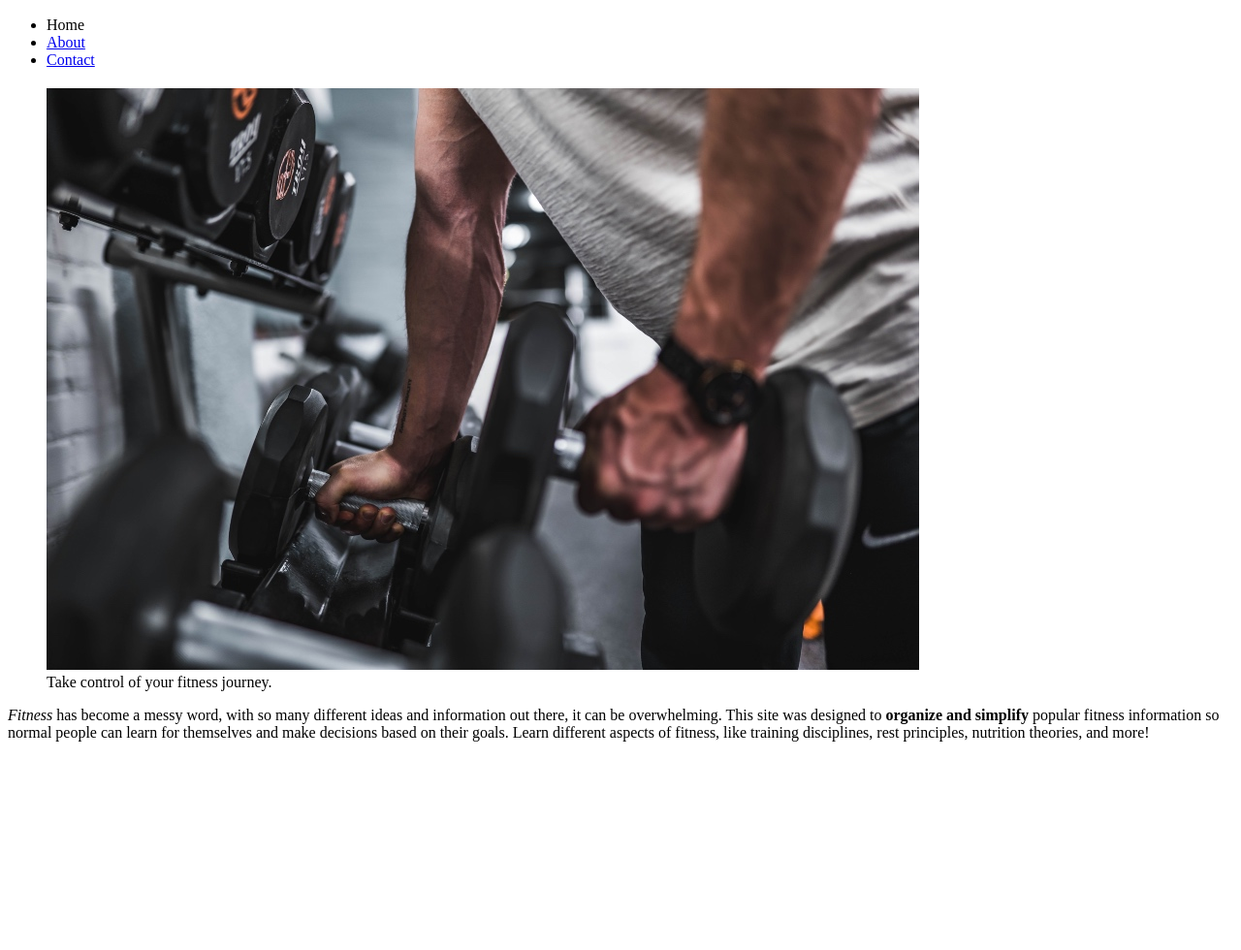
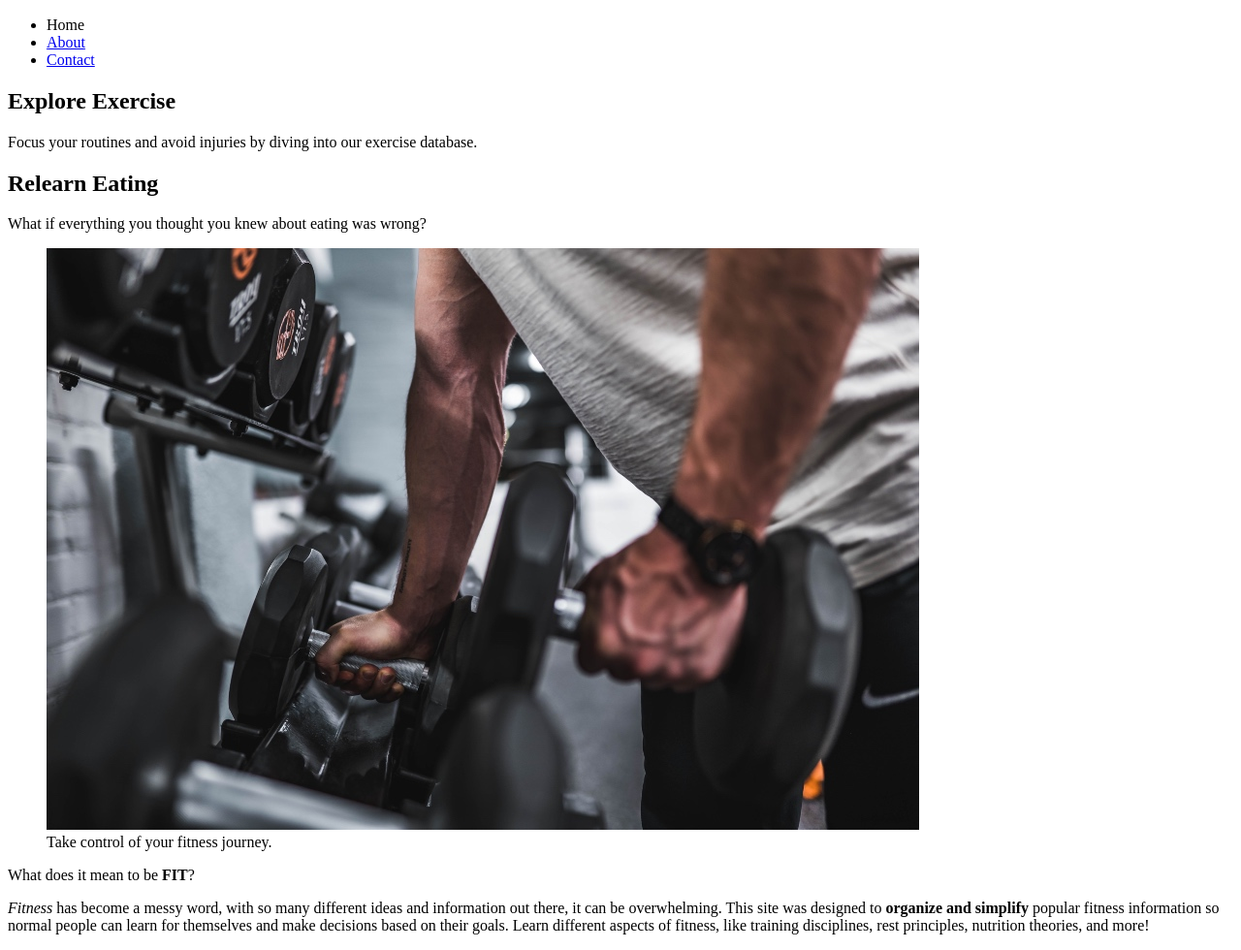
Before and after one commit to is-120-winter-2023/semantic-html-and-links-joshsonofmichael, a website: page index.html in a window 1280 px wide. Shown: the part 50-1030 px from the top of the page at 97% size. Before the commit the page ends 831 px from the top, so only its background shows below. Drawn offline with Linux system fonts and the light colour scheme.

Commit message:
trying again

```diff
--- a/index.html
+++ b/index.html
@@ -28,19 +28,22 @@
   <main>
 
     <article>
-      <h2></h2>
-      <p></p>
+      <h2>Explore Exercise</h2>
+      <p>Focus your routines and avoid injuries by diving into our exercise database. </p>
     </article>
     <article>
-      <h2></h2>
-      <p></p>
-      <figure><img src="/images/pickingupdumbbells900px.jpg" alt="Man taking dumbbells off a rack." loading="lazy"><figcaption>Take control of your fitness journey.</figcaption></figure>
+      <h2>Relearn Eating</h2>
+      <p>What if everything you thought you knew about eating was wrong?</p>
+      <figure><img src="/images/pickingupdumbbells900px.jpg" alt="Man taking dumbbells off a rack." loading="lazy">
+        <figcaption>Take control of your fitness journey.</figcaption>
+      </figure>
     </article>
   </main>
-  <aside></aside>
+  <aside>What does it mean to be <strong>FIT</strong>?</aside>
 
   <p><em>Fitness</em> has become a messy word, with so many different ideas and information out there, it can be
-    overwhelming. This site was designed to <strong>organize and simplify</strong> popular fitness information so normal people can learn for
+    overwhelming. This site was designed to <strong>organize and simplify</strong> popular fitness information so normal
+    people can learn for
     themselves and make decisions based on their goals. Learn different aspects of fitness, like training disciplines,
     rest principles, nutrition theories, and more! </p>
 
```
Also changed, not shown: about/index.html (+0 -2 lines), contact/index.html (+0 -2 lines).
